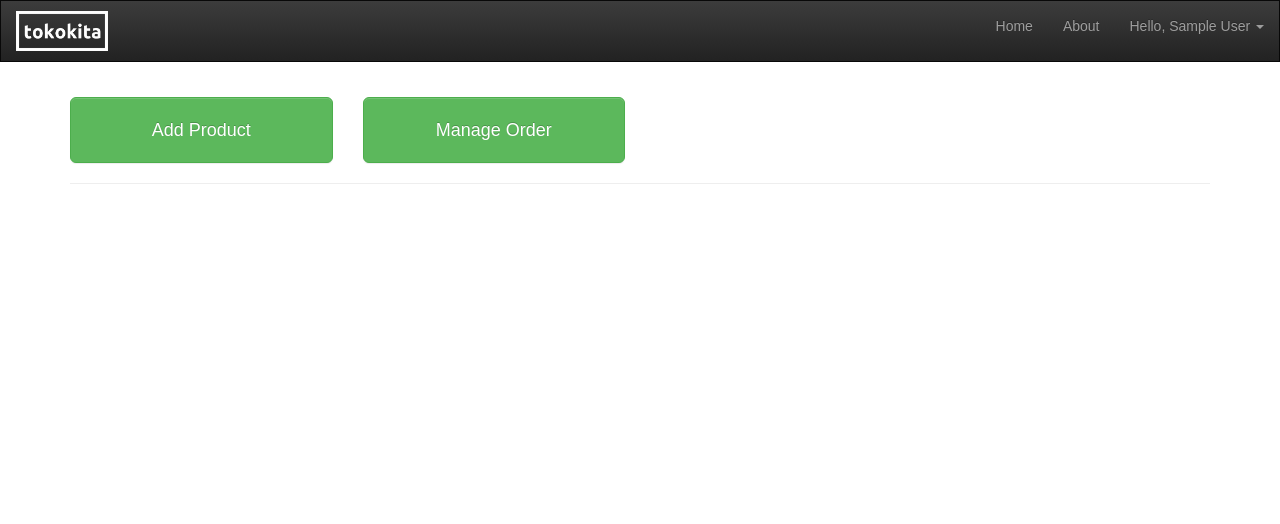
After one commit to mhendronoto/tokokita, a CodeIgniter app: page /ProjectUAS/index.php/home/adminDashboard in a window 1280 px wide. The commit adds this page. Shown: the top 524 px of the page. Run offline with CodeIgniter, Linux system fonts and the light colour scheme; the visitor is signed in with stand-in values (Sample User, id 1); some libraries are stand-ins or nearby versions.

Commit message:
Add Admin Panel + Add Delete Order Button

```diff
--- a/application/controllers/Home.php
+++ b/application/controllers/Home.php
@@ -357,6 +357,22 @@
 			}
 
 		}
+		public function adminDashboard() {
+			if($this->session->userdata('id')==''){
+				redirect('login');
+			}
+			if($this->session->userdata('level')==1){
+				echo "Forbidden Access";
+				//redirect('Home/index');
+			}
+			else {
+				$data['js'] = $this->load->view('include/javascript.php', NULL, TRUE);
+				$data['css'] = $this->load->view('include/css.php', NULL, TRUE);
+				$data['header'] = $this->load->view('pages/header.php', NULL, TRUE);
+				$data['footer'] = $this->load->view('pages/footer.php', NULL, TRUE);
+				$this->load->view('pages/admin_dashboard.php', $data);
+			}
+		}
 		public function editOrder($param=null) {
 			if($this->session->userdata('id')==''){
 				redirect('login');
@@ -390,4 +406,23 @@
 			}
 			redirect('Home/manageOrders', 'refresh');
 		}
+		public function delete_action($param=null) {
+			if($this->session->userdata('id')==''){
+				redirect('login');
+			}
+			if($this->session->userdata('level')==1){
+				echo "Forbidden Access";
+				//redirect('Home/index');
+			}
+			else {
+				$order_id=base64_decode(urldecode($param));
+				if($order_id){
+					$this->home_model->delete_order($order_id);
+					redirect('Home/manageOrders', 'refresh');
+				}
+				else {
+					echo 'There is an error';
+				}
+			}
+		}
 	}
--- a/application/models/Home_model.php
+++ b/application/models/Home_model.php
@@ -130,6 +130,12 @@
 			$this->db->where('order_id',$order_id);
 			$this->db->update('orders',$values);
 		}
+		function delete_order($order_id) {
+			$this->db->trans_start();
+			$this->db->delete('order_details', array('order_id' => $order_id));
+			$this->db->delete('orders', array('order_id' => $order_id));
+			$this->db->trans_complete();
+		}
 		// function delete(){
 		// 	$this->db->WHERE('product_id', $this->input->post('product_id'));
 		// 	$this->db->delete('shopping_carts');
--- /dev/null
+++ b/application/views/pages/admin_dashboard.php
@@ -0,0 +1,39 @@
+<!DOCTYPE html>
+<html>
+<head>
+	<title>Order Details</title>
+	<?php
+		echo $js;
+		echo $css;
+	?>
+   <style type="text/css">
+   .btn-huge{
+      padding-top:20px;
+      padding-bottom:20px;
+   }
+   </style>
+</head>
+<body>
+	<?php echo $header; ?>
+
+   <div class="container" style="margin-top: 35px;">
+      <div class="row">
+         <div class="col-md-3">
+               <a href="<?php echo base_url("index.php/Home/addNewProduct"); ?>" class="btn btn-success btn-lg btn-block btn-huge">Add Product</a>
+         </div>
+         <div class="col-md-3">
+               <a href="<?php echo base_url("index.php/Home/manageOrders"); ?>" class="btn btn-success btn-lg btn-block btn-huge">Manage Order</a>
+         </div>
+         <!-- <div class="col-md-3">
+               <a href="#" class="btn btn-success btn-lg btn-block btn-huge">Test button</a>
+         </div>
+         <div class="col-md-3">
+               <a href="#" class="btn btn-success btn-lg btn-block btn-huge">Test button</a>
+         </div> -->
+      </div>
+      <hr>
+      <br>
+	</div>
+	<?php echo $footer; ?>
+</body>
+</html>
--- a/application/views/pages/header.php
+++ b/application/views/pages/header.php
@@ -48,8 +48,8 @@
 		    	<?php
 				  	if($this->session->userdata('level')==0){
 				  		echo "<li><a href='".base_url('index.php/Home/openShoppingCart')."'>Admin Shopping Cart <!-- <span class='badge' style='background-color: red; margin-bottom: 5px;''>1</span> --></a></li>";
-						echo "<li ><a style='color:white;' class='btn btn-success' href='".base_url("index.php/Home/addNewProduct")."'>Add Product</a></li>";
-				  		echo "<li ><a style='color:white;' class='btn btn-success' href='".base_url("index.php/Home/manageOrders")."'>Manage Order</a></li>";
+				  		echo "<li ><a style='color:white;' class='btn btn-success' href='".base_url("index.php/Home/adminDashboard")."'>Admin Dashboard</a></li>";
+
 
 					}
 				  	else if($this->session->userdata('level')==1){
--- a/application/views/pages/manage_orders.php
+++ b/application/views/pages/manage_orders.php
@@ -46,6 +46,12 @@
 								echo "<span class='glyphicon glyphicon-edit'></span>";
 								echo "</button>";
 							echo "</a>";
+								echo "<a href='delete_action/".urlencode(base64_encode($order_id))."'
+								style='margin-right:10px;color:rgb(255,50,150);'>";
+								echo "<button class='btn'>";
+								echo "<span class='glyphicon glyphicon-remove'></span>";
+								echo "</button>";
+							echo "</a>";
 						echo "</td>";
 					echo "</tr>";
 				}
```
